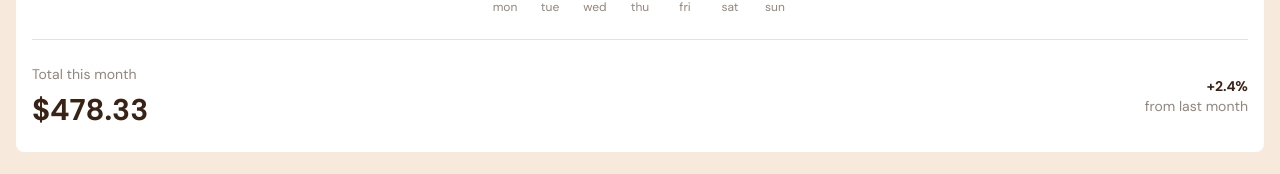
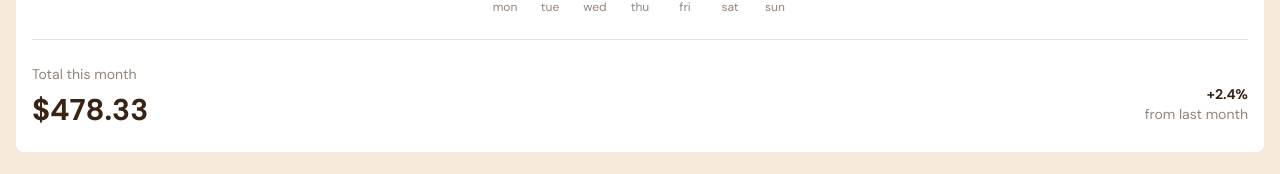
Before and after one commit to fkrunic/frontend-mentor-expenses-chart-component, a Vue app: page / in a window 1280 px wide. Shown: the part 526-700 px from the top of the page. Built offline with nearby package versions, Linux system fonts and the light colour scheme.

Commit message:
fixed spacing issue with delta

```diff
--- a/src/App.vue
+++ b/src/App.vue
@@ -55,7 +55,7 @@ onMounted(() => {
           </div>
 
           <!-- Delta -->
-          <div class="flex flex-col items-end">
+          <div class="flex flex-col mt-4 justify-end items-end">
             <p class="text-sm font-bold text-dark-brown">+2.4%</p>
             <p class="text-sm text-medium-brown">from last month</p>
           </div>
```
